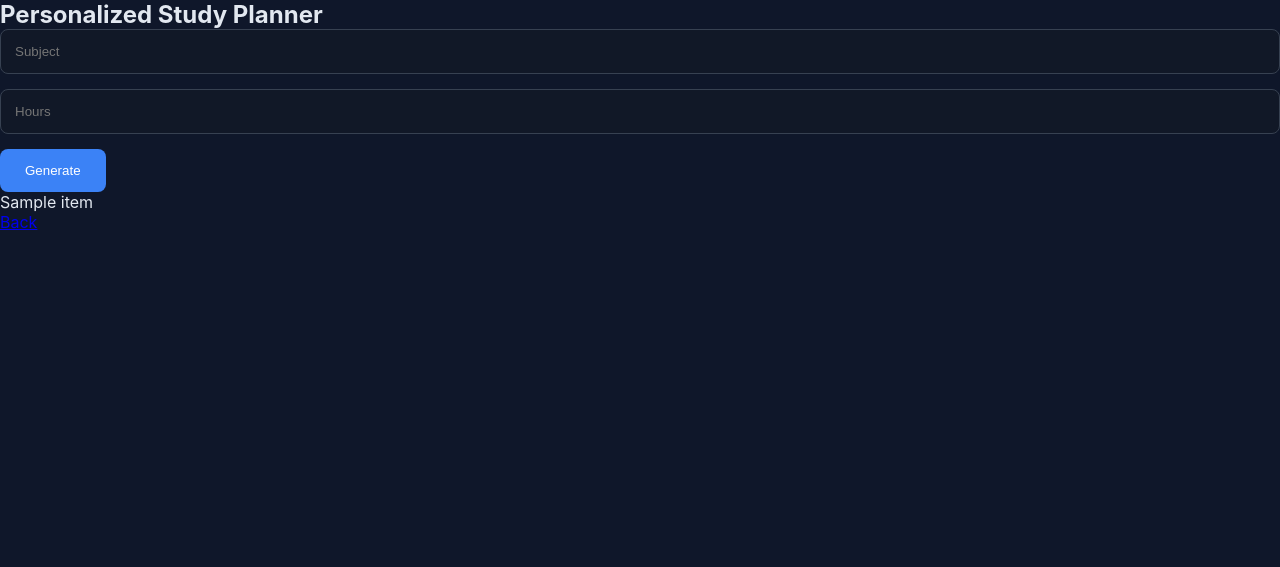
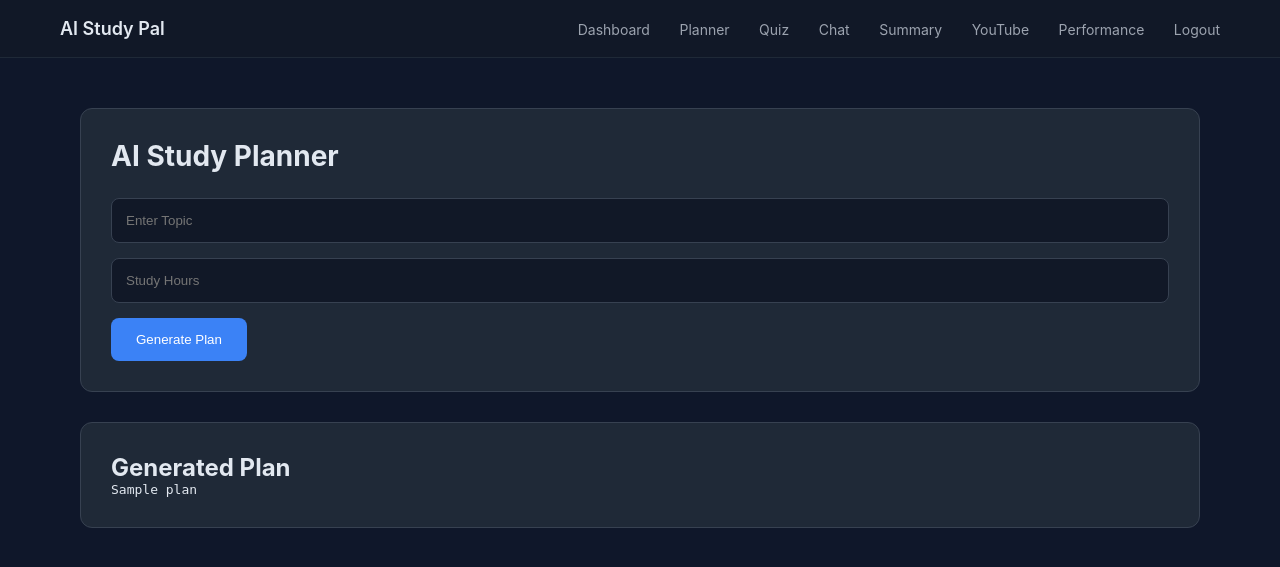
Before and after one commit to amalkdom/ai-study-pal, a Flask app: template templates/planner.html in a window 1280 px wide. Shown: the top 567 px of the page. Run offline with Flask 3, Linux system fonts and the light colour scheme; the template is opened without the code that fills it: most values are stand-ins (such as "Sample title", 1, 10 or a date in 2020).

Commit message:
Update planner.html

```diff
--- a/templates/planner.html
+++ b/templates/planner.html
@@ -1,24 +1,20 @@
-<!DOCTYPE html>
-<html>
-<head>
-<title>Study Planner</title>
-<link rel="stylesheet" href="/static/style.css">
-</head>
-<body>
+{% extends "base.html" %}
+{% block content %}
 
-<h2>Personalized Study Planner</h2>
+<div class="card">
+    <h1>AI Study Planner</h1>
+    <form method="POST">
+        <input type="text" name="topic" placeholder="Enter Topic" required>
+        <input type="number" name="hours" placeholder="Study Hours" required>
+        <button>Generate Plan</button>
+    </form>
+</div>
 
-<form method="POST">
-<input name="subject" placeholder="Subject" required>
-<input name="hours" type="number" placeholder="Hours" required>
-<button type="submit">Generate</button>
-</form>
+{% if plan %}
+<div class="card">
+    <h2>Generated Plan</h2>
+    <pre>{{ plan }}</pre>
+</div>
+{% endif %}
 
-{% for item in plan %}
-<p>{{ item }}</p>
-{% endfor %}
-
-<a href="/dashboard">Back</a>
-
-</body>
-</html>
+{% endblock %}
```
